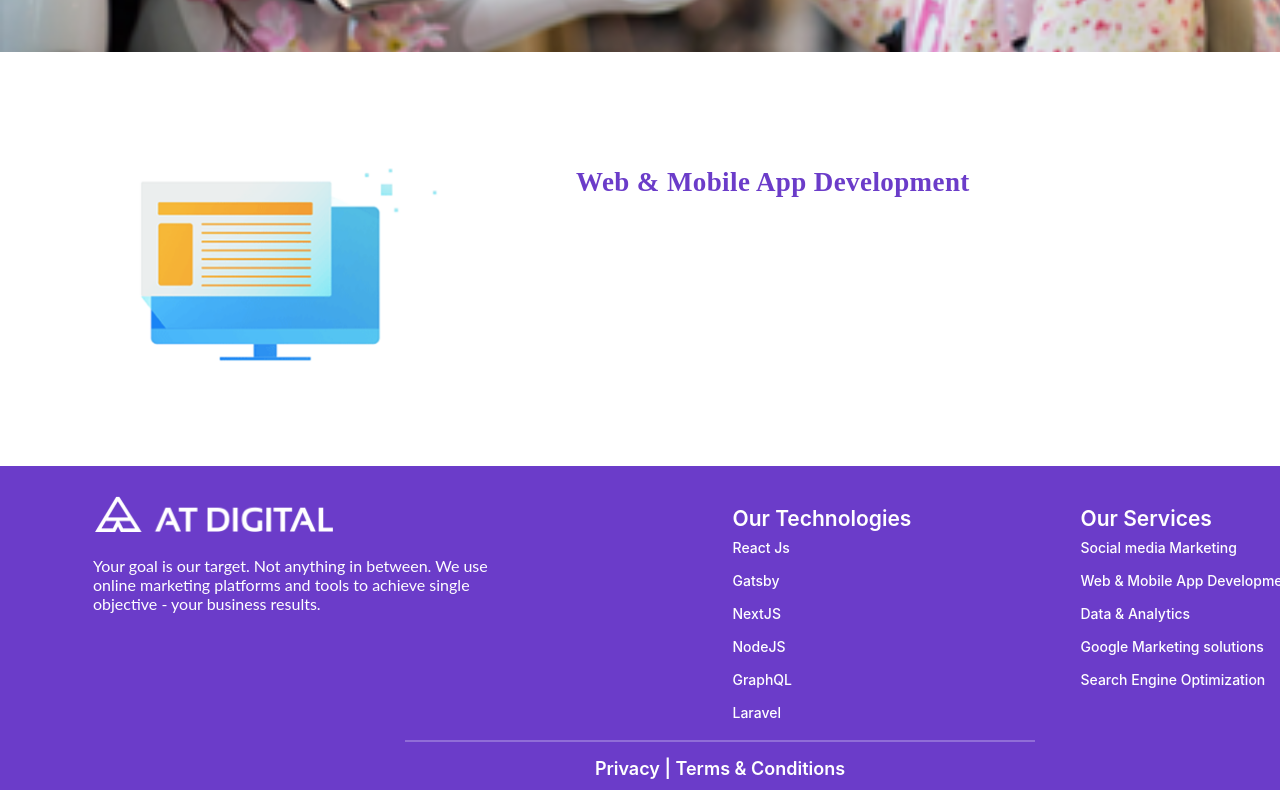
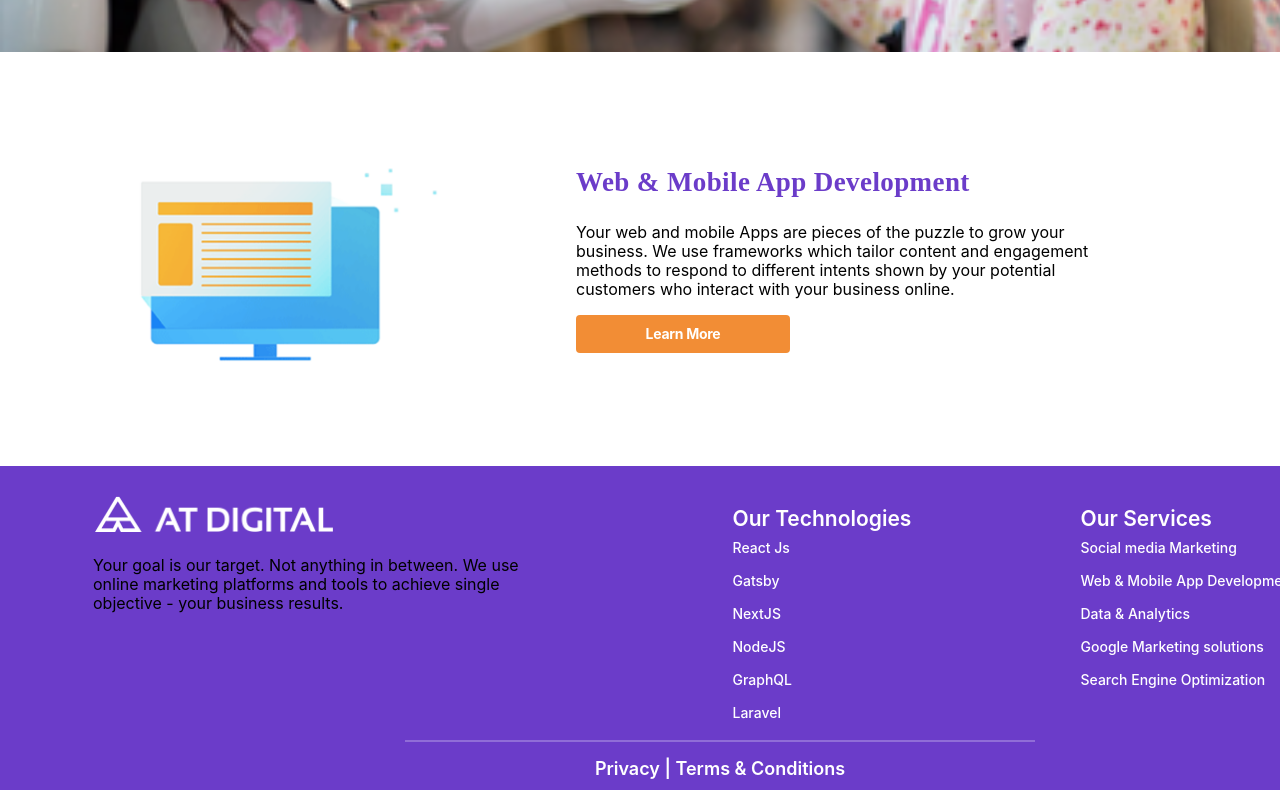
Before and after one commit to NimeshaKavindi/AT-Digital---Nimesha-Kavindi, a React (Create React App) app: page / in a window 1280 px wide. Shown: the part 725-1525 px from the top of the page. Built offline with nearby package versions, Linux system fonts and the light colour scheme.

Commit message:
make final web development section

```diff
--- a/src/Components/Button.js
+++ b/src/Components/Button.js
@@ -1,12 +1,12 @@
 import React from "react"
 import "../styles/button.css"
 
-function Button(){
-    return(
-    <button className="custom-button">
-      GET FREE CONSULTATION
-    </button>
+function Button({ text}) {
+    return (
+      <button className="custom-button">
+        {text}
+      </button>
     );
-}
+  }
 
 export default Button;
--- a/src/Pages/Home.js
+++ b/src/Pages/Home.js
@@ -21,7 +21,7 @@ function Home(){
                     We Crush Your<br/> Competitors, Goals, And <br/> Sales Records - Without<br/> The B.S.
                     </div>
                     <div className="button-container" >
-                    <Button/>
+                    <Button text="GET FREE CONSULTATION" />
                     </div>
 
                 </div>
@@ -32,12 +32,16 @@ function Home(){
                     </div>
                     <div className="column2">
                      <div className="text-box">
-                        <div className="title">Web & Mobile App Development</div>
+                        <div className="title">Web & Mobile App Development</div><br/>
                         <div className="text">
                             <p>
-                            Your web and mobile Apps are pieces of the puzzle to grow your business. We use frameworks which tailor content and engagement methods to respond to different intents shown by your potential customers who interact with your business online.
+                            Your web and mobile Apps are pieces of the puzzle to grow your <br/>
+                            business. We use frameworks which tailor content and engagement<br/>
+                            methods to respond to different intents shown by your potential <br/>
+                            customers who interact with your business online.
                             </p>
                         </div>
+                        <Button text="Learn More" style="btn_viewmore"></Button>
 
                      </div>
 
--- a/src/styles/button.css
+++ b/src/styles/button.css
@@ -1,7 +1,7 @@
 .custom-button {
   width: 214px;
   height: 38px;
-  padding: 12px 20px;
+  padding: 12px 20px 12px 20px;
   border-radius: 4px;
   gap: 8px;
   background-color: #F28D35;
--- a/src/styles/home.css
+++ b/src/styles/home.css
@@ -72,3 +72,12 @@
     color: #6B3CC9;
 
   }
+  .text{
+    font-family: Inter;
+    font-size: 16px;
+    font-weight: 400;
+    line-height: 19px;
+    letter-spacing: 0em;
+    text-align: left;
+    color:#000000;
+  }
```
